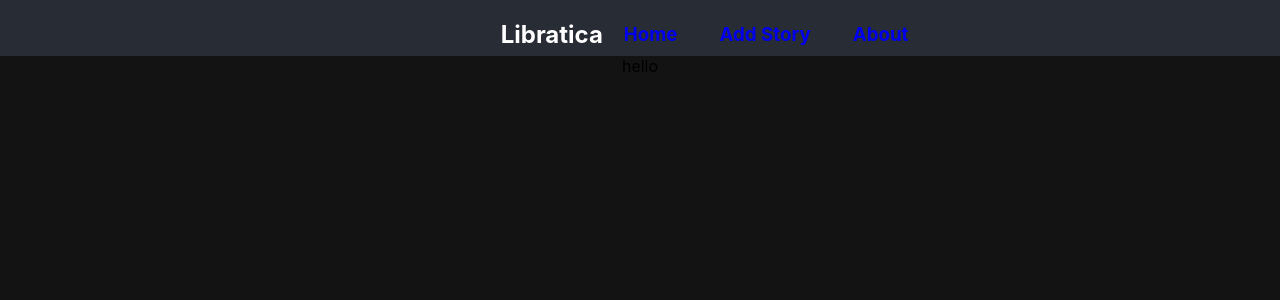
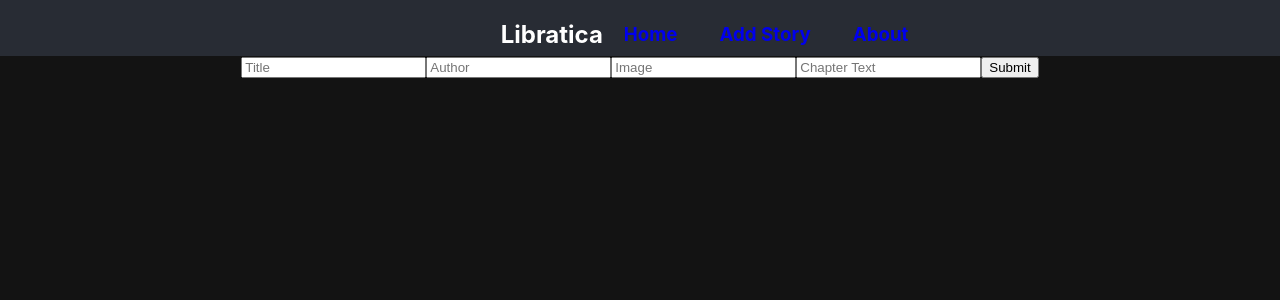
Before and after one commit to QueenlyCrimson/Into-The-Hunt-Project, a React (Create React App) app in the folder client/: page /addbook in a window 1280 px wide. Shown: the top 300 px of the page. Built offline with nearby package versions, Linux system fonts and the light colour scheme; the HTML template or start-up script is replaced by a standard one.

Commit message:
first chapter function worksgit add .git add .git add .

```diff
--- a/client/src/pages/AddBookPage.js
+++ b/client/src/pages/AddBookPage.js
@@ -1,5 +1,113 @@
+import axios from "axios";
+import { useState } from "react";
+
 const AddBookPage = () => {
-  return <div>hello</div>;
+  const [newForm, setNewForm] = useState({
+    title: "",
+    storage_title: "",
+    author: "",
+    image: "",
+  });
+
+  const [newChapter, setNewChapter] = useState({
+    text: ``,
+    chapter_number: 1,
+    book_name: ``,
+  });
+
+  const [storageName, setStorageName] = useState([]);
+
+  const handleSubmit = (e) => {
+    e.preventDefault();
+    axios
+      .post("http://localhost:3001/api/book", newForm)
+      .then((response) => {
+        console.log(response);
+      })
+      .catch((error) => {
+        console.error(error);
+      });
+    axios
+      .post("http://localhost:3001/api/chapter", newChapter)
+      .then((response) => {
+        console.log(response);
+      });
+  };
+
+  const handleChange = (e) => {
+    const { name, value } = e.target;
+    if (name == "title") {
+      console.log("it's recognizing title");
+      let storageName = value.replaceAll(" ", "");
+      setStorageName(storageName);
+      console.log(storageName);
+      setNewChapter((prevState) => ({
+        ...prevState,
+        book_name: storageName,
+      }));
+
+      setNewForm((prevState) => ({
+        ...prevState,
+        [name]: value,
+        storage_title: storageName,
+      }));
+    } else {
+      if (name == "text") {
+        console.log("IT WORKS");
+        let cText1 = value.replaceAll(`“`, `\“`);
+        let cText2 = cText1.replaceAll(`”`, `\”`);
+        console.log(cText2);
+        setNewChapter((prevState) => ({ ...prevState, [name]: cText2 }));
+      } else {
+        setNewForm((prevState) => ({ ...prevState, [name]: value }));
+      }
+    }
+  };
+
+  return (
+    <div>
+      <div>
+        <form onSubmit={handleSubmit} class="form">
+          <input
+            type="text"
+            value={newForm.title}
+            onChange={handleChange}
+            name="title"
+            placeholder="Title"
+          ></input>
+          {/* <input
+            type="text"
+            value={newForm.storage_title}
+            onChange={handleChange}
+            name="storage_title"
+            placeholder="StorageTitle"
+          ></input> */}
+          <input
+            type="text"
+            value={newForm.author}
+            onChange={handleChange}
+            name="author"
+            placeholder="Author"
+          ></input>
+          <input
+            type="text"
+            value={newForm.image}
+            onChange={handleChange}
+            name="image"
+            placeholder="Image"
+          ></input>
+          <input
+            type="text"
+            value={newChapter.text}
+            onChange={handleChange}
+            name="text"
+            placeholder="Chapter Text"
+          ></input>
+          <button className="submit-button">Submit</button>
+        </form>
+      </div>
+    </div>
+  );
 };
 
 export default AddBookPage;
```
